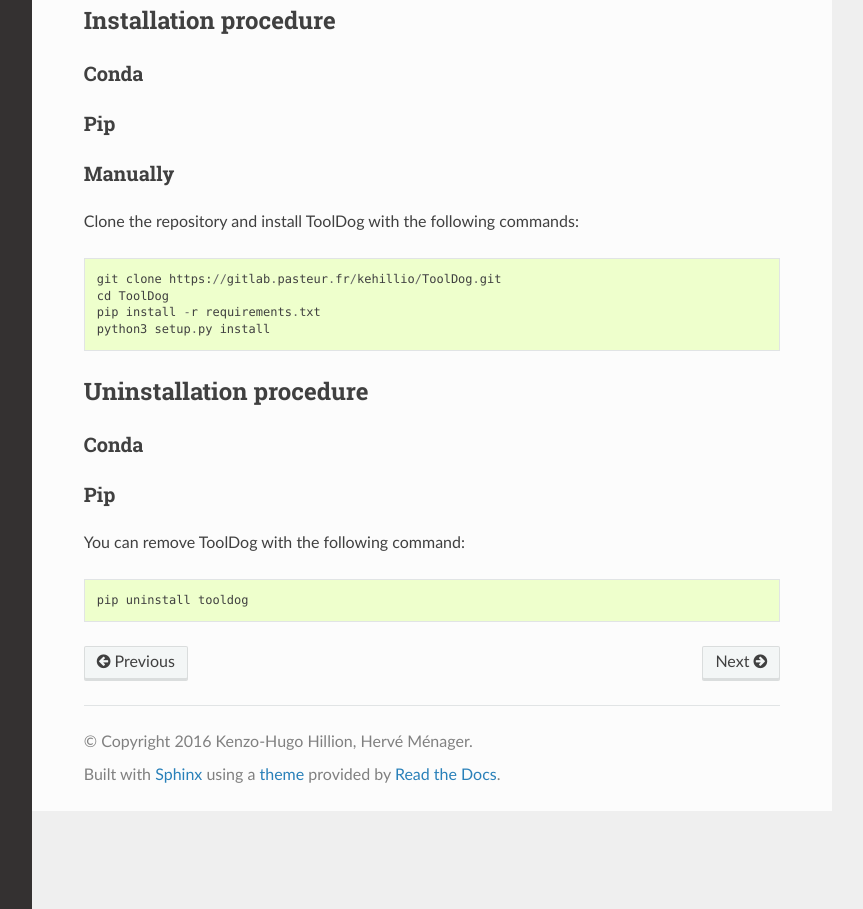
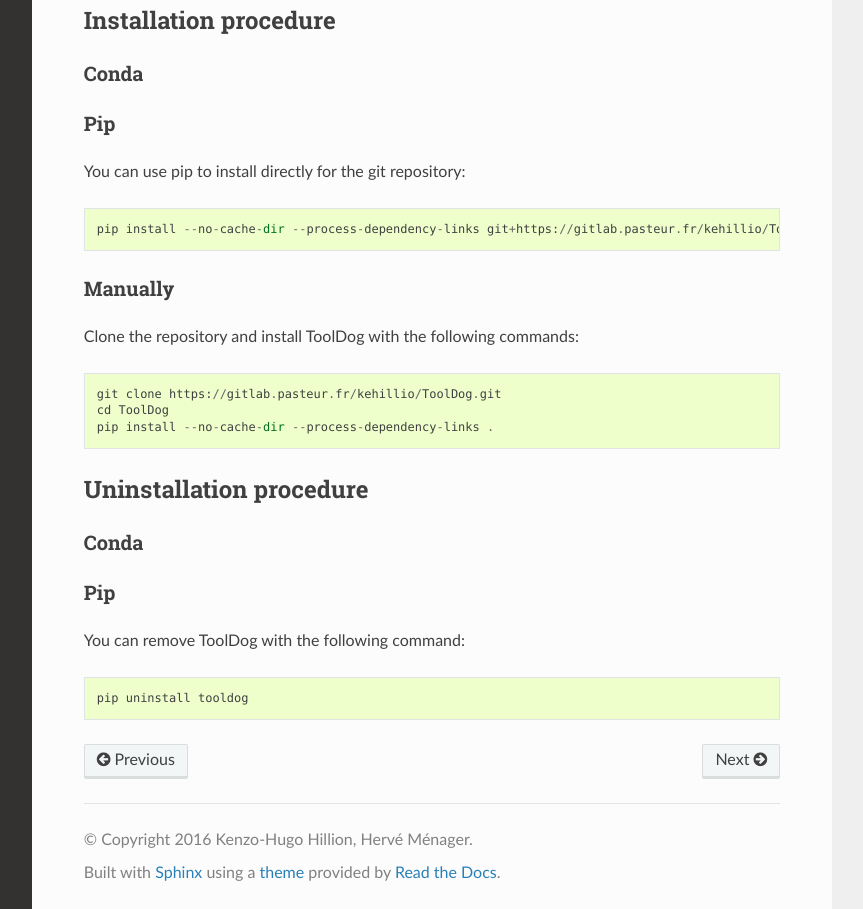
Before and after one commit to bio-tools/ToolDog, a Sphinx documentation site: the page built from doc/source/installation.rst, in a window 1280 px wide and 1241 px high. Shown: the part 332-1241 px from the top of the window, without its empty margins (268-1131 px from the left). Built offline with Sphinx 7.4.7 and the Read the Docs theme 2.0.0, drawn with Linux system fonts in a browser that asks for light colours.

Commit message:
modify installation procedure

```diff
--- a/doc/source/installation.rst
+++ b/doc/source/installation.rst
@@ -29,6 +29,10 @@
 Pip
 ---
 
+You can use pip to install directly for the git repository::
+
+    pip install --no-cache-dir --process-dependency-links git+https://gitlab.pasteur.fr/kehillio/ToolDog.git#egg=tooldog
+
 Manually
 --------
 
@@ -36,8 +40,7 @@
 
     git clone https://gitlab.pasteur.fr/kehillio/ToolDog.git
     cd ToolDog
-    pip install -r requirements.txt
-    python3 setup.py install
+    pip install --no-cache-dir --process-dependency-links .
 
 .. _uninstallation:
 
--- a/requirements.txt
+++ /dev/null
@@ -1 +0,0 @@
-git+https://github.com/khillion/galaxyxml#egg=galaxyxml
```
Also changed, not shown: README.md (+7 -2 lines), 1 other file.
